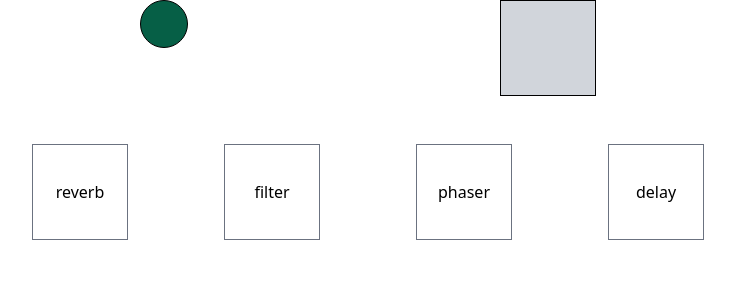
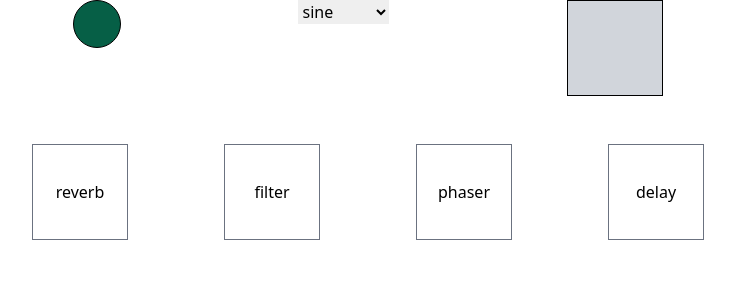
Before and after one commit to billymoroney1/synth-ui, a React (Create React App) app: page / in a window 1280 px wide. Shown: the top 300 px of the page, without its empty margins (272-1007 px from the left). Built offline with nearby package versions, Linux system fonts and the light colour scheme; some icons are missing.

Commit message:
added little drop down to eventually hook up with oscillator

```diff
--- a/src/components/OscSelect.js
+++ b/src/components/OscSelect.js
@@ -9,7 +9,10 @@ export default function OscSelect() {
     return(
         <div>
             <select name='osc-type'>
-                <option value='sine'></option>
+                <option value='sine'>sine</option>
+                <option value='triangle'>triangle</option>
+                <option value='square'>square</option>
+                <option value='sawtooth'>sawtooth</option>
             </select>
         </div>
     )
--- a/src/components/UI.js
+++ b/src/components/UI.js
@@ -2,6 +2,7 @@ import React, { useState, useEffect } from 'react'
 import MainOnOff from './MainOnOff'
 import Trigger from './Trigger'
 import EffectControl from './EffectControl'
+import OscSelect from './OscSelect'
 
 export default function UI() {
 
@@ -29,6 +30,7 @@ export default function UI() {
         <div className='flex w-3/5 m-auto flex-col space-y-12'>
             <div className='h-42 flex justify-around content-center'>
                 <Trigger synth={synth} />
+                <OscSelect />
                 <MainOnOff />
             </div>
             <div className='flex justify-around'>
```
